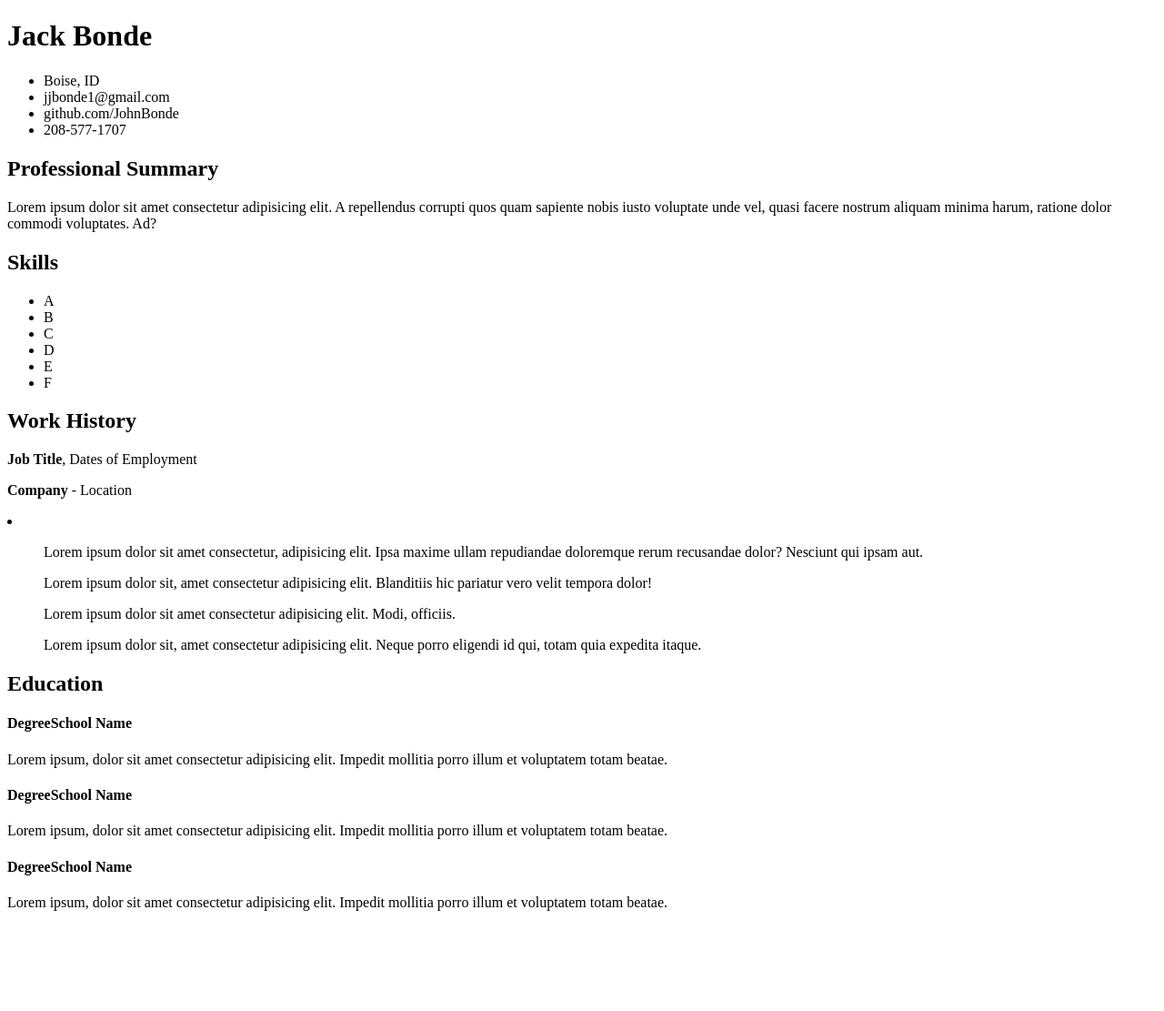
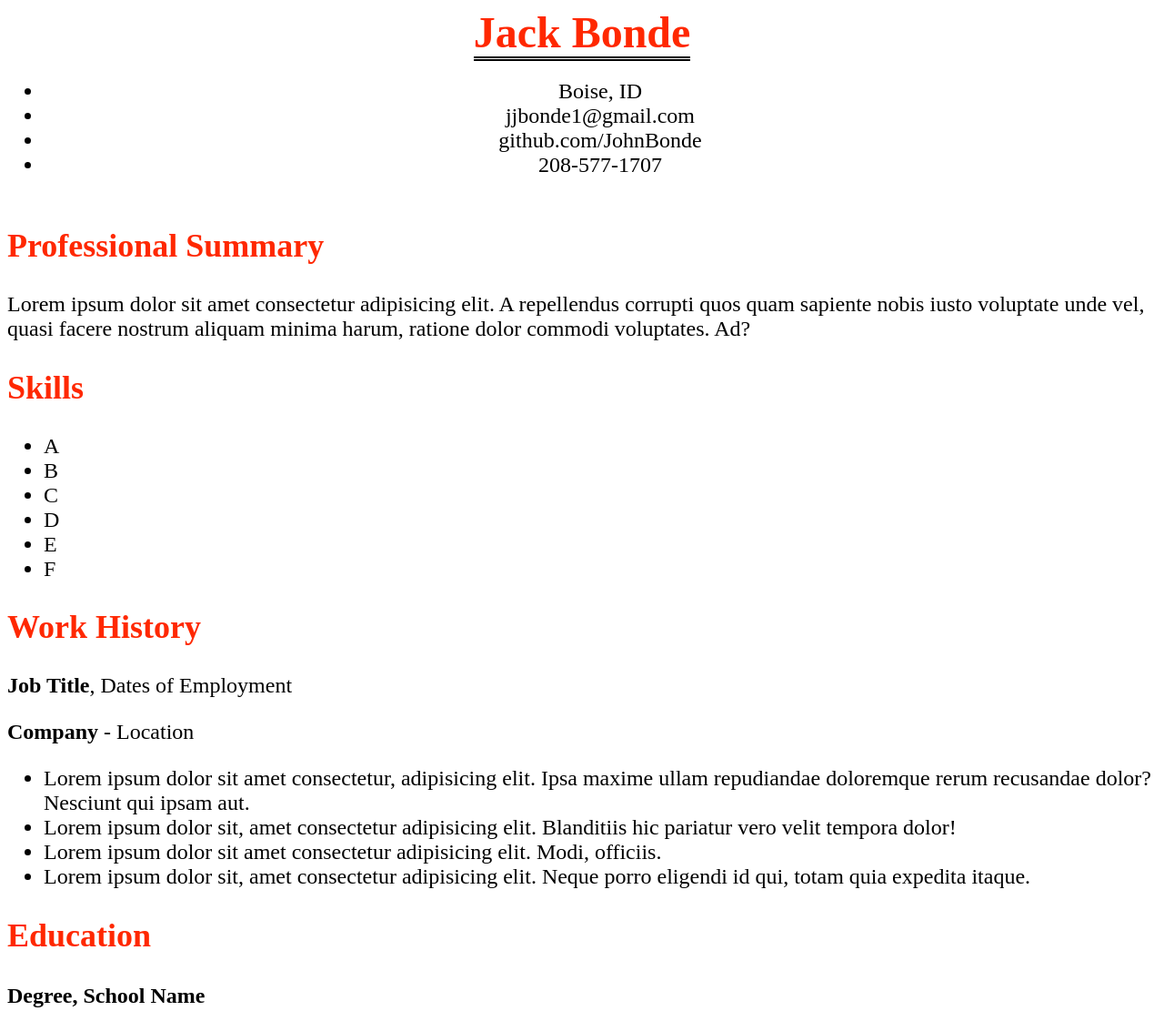
Before and after one commit to JohnBonde/Resume, a plain HTML site: page index.html in a window 1280 px wide. Shown: the top 1111 px of the page at 91% size. Before the commit the page ends 1017 px from the top, so only its background shows below. Drawn offline with Linux system fonts and the light colour scheme.

Commit message:
Third Change

```diff
--- a/index.html
+++ b/index.html
@@ -45,32 +45,32 @@
       <div class="job">
         <p><b>Job Title</b>, Dates of Employment</p>
         <p><b>Company</b> - Location</p>
-        <li>
-          <ul>Lorem ipsum dolor sit amet consectetur, adipisicing elit. Ipsa maxime ullam repudiandae doloremque rerum
-            recusandae dolor? Nesciunt qui ipsam aut.</ul>
-          <ul>Lorem ipsum dolor sit, amet consectetur adipisicing elit. Blanditiis hic pariatur vero velit tempora
-            dolor!</ul>
-          <ul>Lorem ipsum dolor sit amet consectetur adipisicing elit. Modi, officiis.</ul>
-          <ul>Lorem ipsum dolor sit, amet consectetur adipisicing elit. Neque porro eligendi id qui, totam quia expedita
-            itaque.</ul>
-        </li>
+        <ul>
+          <li>Lorem ipsum dolor sit amet consectetur, adipisicing elit. Ipsa maxime ullam repudiandae doloremque rerum
+            recusandae dolor? Nesciunt qui ipsam aut.</li>
+          <li>Lorem ipsum dolor sit, amet consectetur adipisicing elit. Blanditiis hic pariatur vero velit tempora
+            dolor!</li>
+          <li>Lorem ipsum dolor sit amet consectetur adipisicing elit. Modi, officiis.</li>
+          <li>Lorem ipsum dolor sit, amet consectetur adipisicing elit. Neque porro eligendi id qui, totam quia expedita
+            itaque.</li>
+        </ul>
       </div>
       <div class="job"></div>
     </section>
     <section>
       <h1>Education</h1>
       <div class="education">
-        <h4><b>Degree</b>School Name</h4>
+        <h4><b>Degree</b>, School Name</h4>
         <p>Lorem ipsum, dolor sit amet consectetur adipisicing elit. Impedit mollitia porro illum et voluptatem totam
           beatae.</p>
       </div>
       <div class="education">
-        <h4><b>Degree</b>School Name</h4>
+        <h4><b>Degree</b>, School Name</h4>
         <p>Lorem ipsum, dolor sit amet consectetur adipisicing elit. Impedit mollitia porro illum et voluptatem totam
           beatae.</p>
       </div>
       <div class="education">
-        <h4><b>Degree</b>School Name</h4>
+        <h4><b>Degree</b>, School Name</h4>
         <p>Lorem ipsum, dolor sit amet consectetur adipisicing elit. Impedit mollitia porro illum et voluptatem totam
           beatae.</p>
       </div>
--- a/style.css
+++ b/style.css
@@ -0,0 +1,23 @@
+body {
+  display: flex;
+  flex-direction: column;
+  min-height: 100vh;
+  font-size: 18pt;
+}
+
+header, footer {
+  min-height: 10vh;
+  text-align: center;
+}
+
+h1 {
+  color: #ff2800;
+}
+
+header h1 {
+  border-bottom: 5px double black;
+  display: inline;
+}
+main {
+  flex-grow: 1;
+}
```
